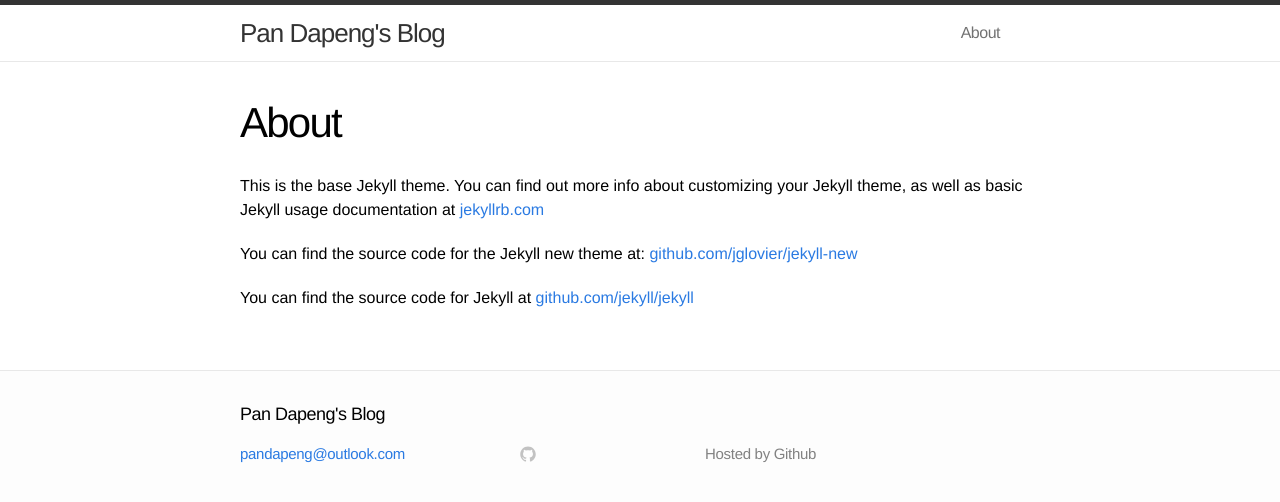
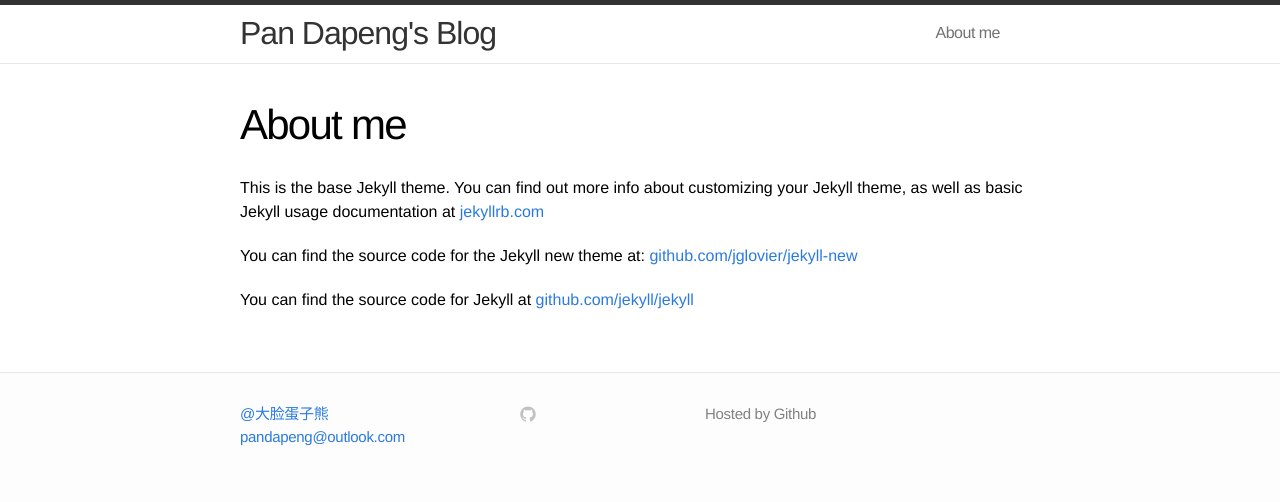
Before and after one commit to pandapeng/blog, a Jekyll site: the page built from about.md, in a window 1280 px wide. Shown: the top 502 px of the page. Built offline with Jekyll 4.4.1, drawn with Linux system fonts in a browser that asks for light colours; Markdown is read by kramdown in place of the engine named in the settings.

Commit message:
Refine the home page

```diff
--- a/_includes/footer.html
+++ b/_includes/footer.html
@@ -2,11 +2,12 @@
 
     <div class="wrap">
 
-    <h2 class="footer-heading">{{ site.title }}</h2>
+        <!--<h2 class="footer-heading">{{ site.title }}</h2>-->
 
         <div class="footer-col-1 column">
             <ul>
                 <!--<li>{{ site.title }}</li>-->
+                <li><a href="http://weibo.com/u/2691134471">@大脸蛋子熊</a></li>
                 <li><a href="mailto:{{ site.email }}">{{ site.email }}</a></li>
             </ul>
         </div>
@@ -16,7 +17,7 @@
                 <li>
                     <a href="https://github.com/{{ site.username }}">
             <span class="icon github">
-              <svg version="1.1" class="github-icon-svg" xmlns="http://www.w3.org/2000/svg" xmlns:xlink="http://www.w3.org/1999/xlink" x="0px" y="0px"
+              <svg version="1.1" class="github-icon-svg" xmlns="http://www.w3.org/2000/svg"  x="0px" y="0px"
                  viewBox="0 0 16 16" enable-background="new 0 0 16 16" xml:space="preserve">
                 <path fill-rule="evenodd" clip-rule="evenodd" fill="#C2C2C2" d="M7.999,0.431c-4.285,0-7.76,3.474-7.76,7.761
                 c0,3.428,2.223,6.337,5.307,7.363c0.388,0.071,0.53-0.168,0.53-0.374c0-0.184-0.007-0.672-0.01-1.32
--- a/_includes/header.html
+++ b/_includes/header.html
@@ -2,11 +2,11 @@
 
     <div class="wrap">
 
-    <a class="site-title" href="{{ site.baseurl }}/">{{ site.title }}</a>
+        <a class="site-title" href="{{ site.baseurl }}/"><font size="6">{{ site.title }}</font></a>
 
         <nav class="site-nav">
             <a href="#" class="menu-icon">
-        <svg version="1.1" xmlns="http://www.w3.org/2000/svg" xmlns:xlink="http://www.w3.org/1999/xlink" x="0px" y="0px"
+                <svg version="1.1" xmlns="http://www.w3.org/2000/svg"  x="0px" y="0px"
            viewBox="0 0 18 15" enable-background="new 0 0 18 15" xml:space="preserve">
           <path fill="#505050" d="M18,1.484c0,0.82-0.665,1.484-1.484,1.484H1.484C0.665,2.969,0,2.304,0,1.484l0,0C0,0.665,0.665,0,1.484,0
             h15.031C17.335,0,18,0.665,18,1.484L18,1.484z"/>
@@ -16,6 +16,7 @@
             c0-0.82,0.665-1.484,1.484-1.484h15.031C17.335,12.031,18,12.696,18,13.516L18,13.516z"/>
         </svg>
             </a>
+
             <div class="trigger">
                 {% for page in site.pages %}
                 <a class="page-link" href="{{ page.url | prepend: site.baseurl }}">{{ page.title }}</a>
--- a/about.md
+++ b/about.md
@@ -1,7 +1,7 @@
 ---
 layout: page
-title: About
-permalink: /about/
+title: About me
+permalink: /aboutme/
 ---
 
 This is the base Jekyll theme. You can find out more info about customizing your Jekyll theme, as well as basic Jekyll usage documentation at [jekyllrb.com](http://jekyllrb.com/)
--- a/index.html
+++ b/index.html
@@ -4,7 +4,7 @@
 
 <div class="home">
 
-  <h1>Posts</h1>
+  <!--<h1>Posts</h1>-->
 
   <ul class="posts">
     {% for post in site.posts %}
```
Also changed, not shown: _includes/head.html (+7 -1 lines), _layouts/default.html (indentation only). Lines whose indentation alone changed are shown as unchanged.
